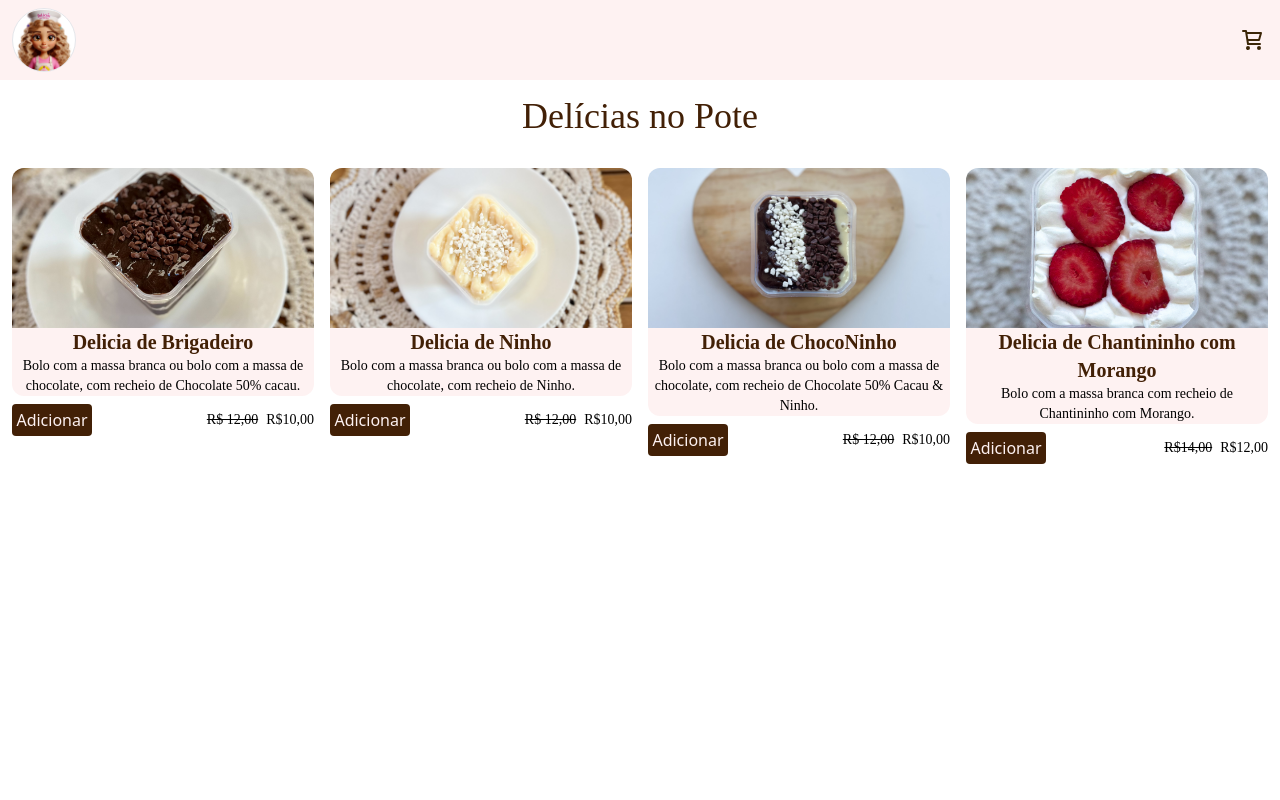
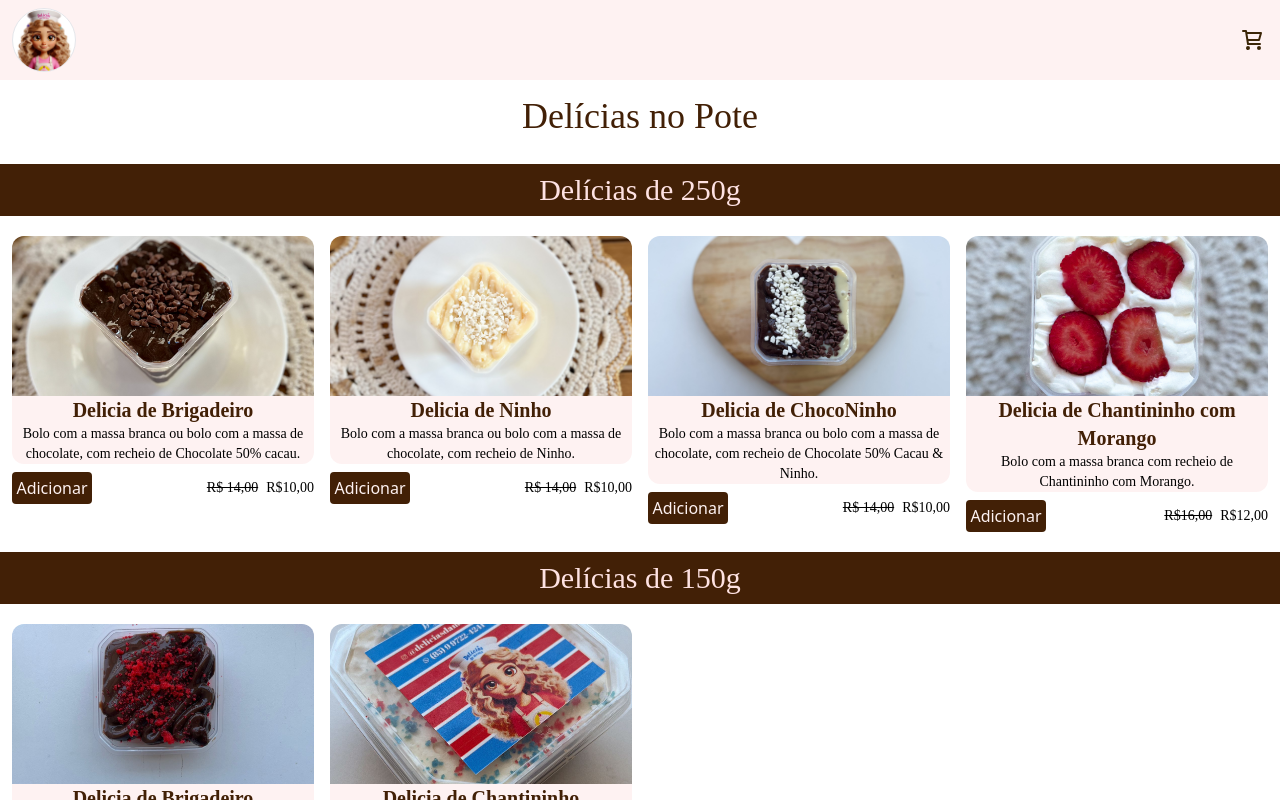
Before and after one commit to SteveHerison/WebsiteLoja, a React (Vite) app: page / in a window 1280 px wide. Built offline with nearby package versions, Linux system fonts and the light colour scheme; a web font is replaced by a local one.

Commit message:
Finalizando o site, precisando de alguns ajustes

```diff
--- a/src/components/Carrinho/index.tsx
+++ b/src/components/Carrinho/index.tsx
@@ -22,8 +22,8 @@ const Carrinho = () => {
   const gerarMensagemPedido = () => {
     let mensagem = "Olá, gostaria de fazer o seguinte pedido:\n";
 
-    produtosSelecionados.forEach(({ title, quantidade, valor }) => {
-      mensagem += `- ${quantidade} ${title}: R$${valor.toFixed(2)}\n`; // Adiciona uma quebra de linha aqui
+    produtosSelecionados.forEach(({ subtitle, quantidade, valor }) => {
+      mensagem += `- ${quantidade} ${subtitle}: R$${valor.toFixed(2)}\n`; // Adiciona uma quebra de linha aqui
     });
 
     mensagem += `\nTotal: R$${total.toFixed(2)}`;
@@ -40,7 +40,7 @@ const Carrinho = () => {
 
   return (
     <figure className="fixed inset-0 z-50 flex justify-center items-center bg-black/30">
-      <div className="bg-white relative border-black w-4/5 h-4/5 rounded-xl p-4 overflow-y-auto flex flex-col justify-between">
+      <div className="bg-white relative border-black w-4/5 max-h-[80%] rounded-xl p-4 flex flex-col">
         <button
           className="p-2 bg-black rounded text-white absolute right-2 top-2"
           onClick={handleOpenModal}
@@ -48,11 +48,7 @@ const Carrinho = () => {
           X
         </button>
         <h2 className="text-2xl font-bold mb-4">Carrinho</h2>
-        <div
-          className={`flex flex-col gap-4 ${
-            produtosSelecionados.length && "h-full"
-          }`}
-        >
+        <div className="flex-grow overflow-y-auto">
           {produtosSelecionados.length === 0 ? (
             <div className="h-full w-full flex flex-col items-center">
               <img src={Logo} alt="" className="h-72 w-72" />
@@ -62,7 +58,7 @@ const Carrinho = () => {
             </div>
           ) : (
             produtosSelecionados.map(
-              ({ id, src, title, valor, quantidade }) => (
+              ({ id, src, subtitle, title, valor, quantidade }) => (
                 <div
                   key={id}
                   className="flex items-center justify-between p-2 border-b border-gray-300 w-full"
@@ -74,7 +70,7 @@ const Carrinho = () => {
                       className="w-16 h-16 object-cover rounded"
                     />
                     <div>
-                      <h3 className="font-semibold">{title}</h3>
+                      <h3 className="font-semibold">{subtitle}</h3>
                       <p className="text-sm">{quantidade}x</p>
                       <span className="font-semibold flex gap-2">
                         <p className={`${quantidade !== 1 && "line-through"}`}>
@@ -90,7 +86,7 @@ const Carrinho = () => {
                     <button
                       className="text-red-600 font-bold text-xl "
                       onClick={() =>
-                        removerProduto({ id, src, title, valor, quantidade })
+                        removerProduto({ id, src, subtitle, valor, quantidade })
                       }
                     >
                       {quantidade === 1 ? (
@@ -100,14 +96,13 @@ const Carrinho = () => {
                       )}
                     </button>
                     <p className="text-black">{quantidade}</p>
-
                     <button
                       className="text-red-600 font-bold text-2xl"
                       onClick={() =>
                         adicionarProduto({
                           id,
                           src,
-                          title,
+                          subtitle,
                           valor,
                           quantidade: 1,
                         })
@@ -121,22 +116,22 @@ const Carrinho = () => {
             )
           )}
         </div>
-        <div className="flex flex-col">
-          <div className="mt-4 flex justify-between font-bold">
-            <span>Total:</span>
-            <span>R${total.toFixed(2)}</span>
-          </div>
-          <div className="flex justify-end">
-            {produtosSelecionados.length !== 0 && (
+        {produtosSelecionados.length !== 0 && (
+          <div className="flex flex-col mt-4">
+            <div className="flex justify-between font-bold">
+              <span>Total:</span>
+              <span>R${total.toFixed(2)}</span>
+            </div>
+            <div className="flex justify-end">
               <button
                 className="bg-yellow-950 text-red-100 p-2 rounded-xl mt-2 w-44"
-                onClick={enviarPedidoViaWhatsApp} // Chama a função para enviar o pedido
+                onClick={enviarPedidoViaWhatsApp}
               >
                 Pedir
               </button>
-            )}
+            </div>
           </div>
-        </div>
+        )}
       </div>
     </figure>
   );
--- a/src/components/Catalogo/index.tsx
+++ b/src/components/Catalogo/index.tsx
@@ -10,8 +10,14 @@ const Index = () => {
   const { adicionarProduto } = carrinhoContext;
 
   return (
-    <article className="grid grid-cols-1 md:grid-cols-3 lg:grid-cols-4 gap-4 p-3">
-      {listBolo.map(({ id, src, description, title, valor }) => (
+    <article className="h-full w-full">
+      <h2 className="text-center text-3xl font-spicy bg-yellow-950 text-red-100 py-2 my-2">
+        Delícias de 250g
+      </h2>
+      <section className="grid grid-cols-1 md:grid-cols-3 lg:grid-cols-4 gap-4 p-3">
+        {listBolo
+          .slice(0, 4)
+          .map(({ id, src, description, title, subtitle, valor }) => (
             <div key={id} className="flex flex-col gap-2">
               <label
                 htmlFor=""
@@ -33,7 +39,13 @@ const Index = () => {
                 <button
                   className="bg-yellow-950 p-1 rounded w-20 text-red-50 hover:bg-yellow-900"
                   onClick={() =>
-                adicionarProduto({ id, title, valor, src, quantidade: 1 })
+                    adicionarProduto({
+                      id,
+                      subtitle,
+                      valor,
+                      src,
+                      quantidade: 1,
+                    })
                   }
                 >
                   Adicionar
@@ -41,12 +53,12 @@ const Index = () => {
                 <div className="text-sm flex gap-2">
                   {id === 4 ? (
                     <>
-                  <p className="line-through font-spicy">R$14,00</p>
+                      <p className="line-through font-spicy">R$16,00</p>
                       <p className=" font-spicy">R$12,00</p>
                     </>
                   ) : (
                     <>
-                  <p className="line-through font-spicy">R$ 12,00</p>
+                      <p className="line-through font-spicy">R$ 14,00</p>
                       <p className="font-spicy">R$10,00</p>
                     </>
                   )}
@@ -54,6 +66,64 @@ const Index = () => {
               </div>
             </div>
           ))}
+      </section>
+
+      <h2 className="text-center text-3xl font-spicy bg-yellow-950 text-red-100 py-2 my-2">
+        Delícias de 150g
+      </h2>
+      <section className="grid grid-cols-1 md:grid-cols-3 lg:grid-cols-4 gap-4 p-3">
+        {listBolo
+          .slice(4)
+          .map(({ id, src, description, title, subtitle, valor }) => (
+            <div key={id} className="flex flex-col gap-2">
+              <label
+                htmlFor=""
+                className="flex flex-col justify-center items-center rounded text-sm"
+              >
+                <img
+                  src={src}
+                  alt={`Bolo ${id}`}
+                  className="w-full h-40 object-cover rounded-t-xl"
+                />
+                <div className="text-center bg-red-50 rounded-b-xl w-full px-1">
+                  <h3 className="text-xl font-semibold text-yellow-950 font-indie">
+                    {title}
+                  </h3>
+                  <p className="font-indie">{description}</p>
+                </div>
+              </label>
+              <div className="flex items-center justify-between">
+                <button
+                  className="bg-yellow-950 p-1 rounded w-20 text-red-50 hover:bg-yellow-900"
+                  onClick={() =>
+                    adicionarProduto({
+                      id,
+                      subtitle,
+                      valor,
+                      src,
+                      quantidade: 1,
+                    })
+                  }
+                >
+                  Adicionar
+                </button>
+                <div className="text-sm flex gap-2">
+                  {id === 4 ? (
+                    <>
+                      <p className="line-through font-spicy">R$8,00</p>
+                      <p className=" font-spicy">R$6,00</p>
+                    </>
+                  ) : (
+                    <>
+                      <p className="line-through font-spicy">R$ 8,00</p>
+                      <p className="font-spicy">R$6,00</p>
+                    </>
+                  )}
+                </div>
+              </div>
+            </div>
+          ))}
+      </section>
     </article>
   );
 };
--- a/src/components/Promocao/index.tsx
+++ b/src/components/Promocao/index.tsx
@@ -12,7 +12,7 @@ const Promocao = () => {
             <span className="text-xl  text-yellow-950 h-full flex items-center">
               <p>
                 O valor Promocional válido até{" "}
-                <p className="text-center">23/09</p>
+                <p className="text-center">25/09</p>
               </p>
             </span>
           </div>
--- a/src/data/bolos.ts
+++ b/src/data/bolos.ts
@@ -2,6 +2,8 @@ import FotoUm from "../assets/fotosBolo/um.png";
 import FotoDois from "../assets/fotosBolo/dois.png";
 import FotoTres from "../assets/fotosBolo/tres.png";
 import FotoQuatro from "../assets/fotosBolo/quatro.png";
+import Fotoquinta from "../assets/fotosBolo/cinco.png";
+import Fotosexta from "../assets/fotosBolo/seis.png";
 
 import { Produto } from "../types/listBolo";
 
@@ -10,6 +12,7 @@ export const listBolo: Produto[] = [
     id: 1,
     src: FotoUm,
     title: "Delicia de Brigadeiro",
+    subtitle: "Brigadeiro",
     description:
       "Bolo com a massa branca ou bolo com a massa de chocolate, com recheio de Chocolate 50% cacau.",
     valor: 10,
@@ -19,6 +22,7 @@ export const listBolo: Produto[] = [
     id: 2,
     src: FotoDois,
     title: "Delicia de Ninho",
+    subtitle: "Ninho",
     description:
       "Bolo com a massa branca ou bolo com a massa de chocolate, com recheio de Ninho.",
     valor: 10,
@@ -28,6 +32,7 @@ export const listBolo: Produto[] = [
     id: 3,
     src: FotoQuatro,
     title: "Delicia de ChocoNinho",
+    subtitle: "ChocoNinho",
     description:
       "Bolo com a massa branca ou bolo com a massa de chocolate, com recheio de Chocolate 50% Cacau & Ninho.",
     valor: 10,
@@ -37,9 +42,28 @@ export const listBolo: Produto[] = [
     id: 4,
     src: FotoTres,
     title: "Delicia de Chantininho com Morango",
+    subtitle: "Chanti & Morango",
     description:
       "Bolo com a massa branca com recheio de Chantininho com Morango.",
     valor: 12,
     quantidade: 0,
   },
+  {
+    id: 5,
+    src: Fotoquinta,
+    title: "Delicia de Brigadeiro",
+    subtitle: "Brigadeiro",
+    description: "Bolo com a massa colorida com recheio de Brigadeiro.",
+    valor: 8,
+    quantidade: 0,
+  },
+  {
+    id: 6,
+    src: Fotosexta,
+    title: "Delicia de Chantininho",
+    subtitle: "Chantininho",
+    description: "Bolo com a massa colorido com recheio de Chantininho.",
+    valor: 12,
+    quantidade: 0,
+  },
 ];
--- a/src/layout/index.tsx
+++ b/src/layout/index.tsx
@@ -23,7 +23,6 @@ const Layout = ({ children }: LayoutProps) => {
   return (
     <div className="flex h-screen w-screen relative">
       {aviso && <Promocao />}{" "}
-      {/* Exibe o componente Promocao se 'aviso' for true */}
       <div className="flex flex-col h-full w-full">
         <Header />
         {children}
--- a/src/types/listBolo.ts
+++ b/src/types/listBolo.ts
@@ -1,7 +1,8 @@
 export interface Produto {
   src: string;
   id: number;
-  title: string;
+  title?: string;
+  subtitle?: string;
   description?: string;
   valor: number;
   quantidade: number;
```
Also changed, not shown: src/assets/fotosBolo/cinco.png (added), src/assets/fotosBolo/seis.png (added). Lines whose indentation alone changed are shown as unchanged.
